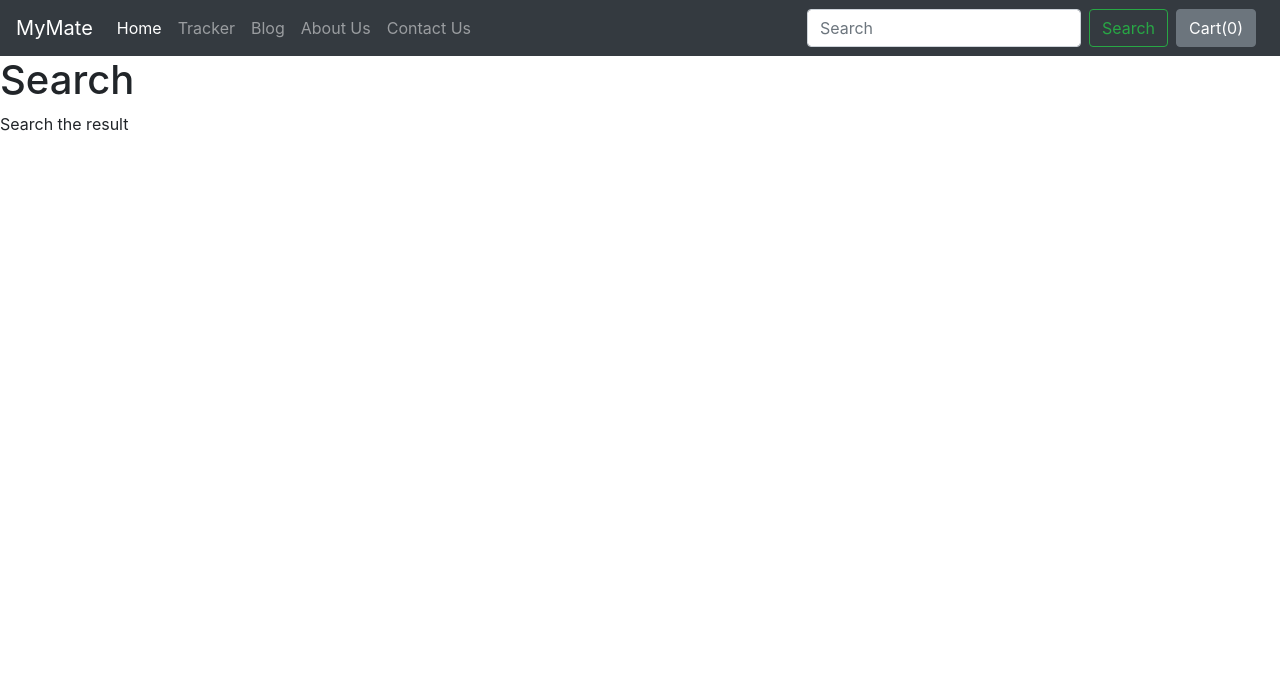
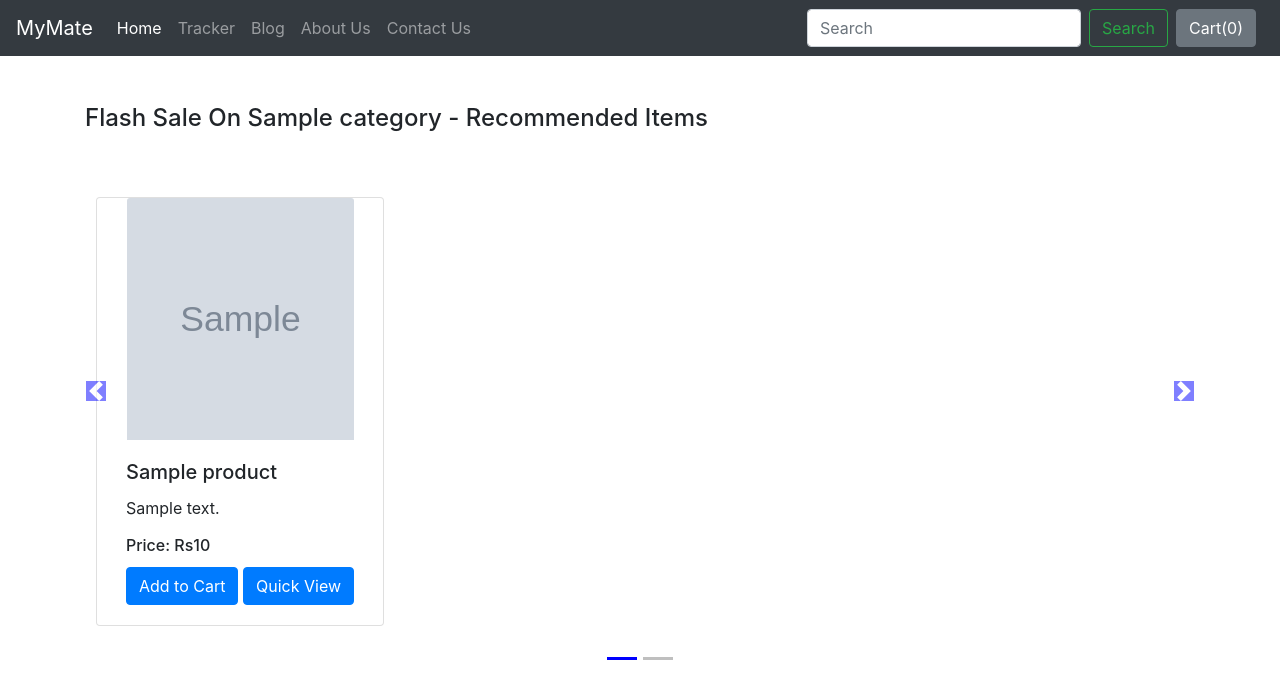
Before and after one commit to adityakashyap5047/django-cwh, a Django app: template second_site/shop/templates/shop/search.html in a window 1280 px wide. Shown: the top 699 px of the page. Run offline with Django 5.2, Linux system fonts and the light colour scheme; the template is opened without the code that fills it: most values are stand-ins (such as "Sample title", 1, 10 or a date in 2020); grey boxes marked "Sample" are stand-in pictures; some libraries are stand-ins or nearby versions.

Commit message:
enhance search functionality with improved query handling and dynamic product display

```diff
--- a/second_site/shop/templates/shop/search.html
+++ b/second_site/shop/templates/shop/search.html
@@ -1,10 +1,107 @@
-{% extends 'shop/basic.html' %}
+{% extends 'shop/basic.html' %} {% block css %}
+<style>
+  .col-md-3 {
+    display: inline-block;
+    margin-left: -4px;
+  }
+  .carousel-indicators .active {
+    background-color: blue;
+  }
+  .col-md-3 img {
+    width: 227px;
+    height: 242px;
+  }
+  body .carousel-indicator li {
+    background-color: blue;
+  }
 
-{% block title %} Search - {% endblock %}
+  .carousel-indicators li{
+    background-color: gray;
+  }
 
-{% block body %}
+  body .carousel-indicators {
+    bottom: -60px;
+  }
+  body .carousel-control-prev-icon,
+  body .carousel-control-next-icon {
+    background-color: blue;
+  }
+  .carousel-control-prev,
+  .carousel-control-next {
+    top: auto;
+    bottom: auto;
+    padding-top: 200px;
+  }
+  body .no-padding {
+    padding-left: 0;
+    padding-right: 0;
+  } Fit Tuber Hindi
+</style>
+{% endblock %} {% block body %} {% load static %}
+<div class="container">
+  <!--Slideshow starts here -->
+  {% for product, range, nSlides in allProds %}
 
-    <h1>Search</h1>
-    <p>Search the result</p>
+  <h4 class="my-5">Flash Sale On {{product.0.category}} - Recommended Items</h4>
+  <div class="row">
+  <div id="demo{{forloop.counter}}" class="col carousel slide my-3" data-ride="carousel">
+    <ul class="carousel-indicators">
+      <li data-target="#demo{{forloop.counter}}" data-slide-to="0" class="active"></li>
+      {% for i in range %}
+      <li data-target="#demo{{forloop.parentloop.counter}}" data-slide-to="{{i}}"></li>
+      {% endfor %}
+    </ul>
+
+    <div class="container carousel-inner no-padding">
+      <div class="carousel-item active">
+        {% for i in product %}
+        <div class="col-xs-3 col-sm-3 col-md-3">
+          <div class="card align-items-center" style="width: 18rem">
+            <img
+              src='/media/{{i.image}}'
+              class="card-img-top"
+              alt="card image"
+            />
+            <div class="card-body">
+              <h5 class="card-title" id="namepr{{i.id}}">{{i.product_name}}</h5>
+              <p class="card-text">{{i.desc|slice:": 53"}}</p>
+              <h6 class="card-title">Price: Rs<span id="pricepr{{i.id}}">{{i.price}}</span></h6>
+              <span id="divpr{{i.id}}" class="divpr">
+                <button id="pr{{i.id}}" class="cart btn btn-primary">Add to Cart</button>
+              </span>
+              <a href="/shop/products/{{i.id}}"><button id="qv{{i.id}}" class="cart btn btn-primary">Quick View</button></a>
+            </div>
+          </div>
+        </div>
+        {% if forloop.counter|divisibleby:4 and forloop.counter > 0 and not forloop.last %}
+      </div>
+      <div class="carousel-item">{% endif %} {% endfor %}</div>
+    </div>
+  </div>
+
+    <!-- left and right controls for the slide -->
+    <a class="carousel-control-prev" href="#demo{{forloop.counter}}" data-slide="prev">
+      <span class="carousel-control-prev-icon"></span>
+    </a>
+    <a class="carousel-control-next" href="#demo{{forloop.counter}}" data-slide="next">
+      <span class="carousel-control-next-icon"></span>
+    </a>
+  </div>
+  {% endfor %}
+
+</div>
+{% endblock %}
+
+{% block js %}
+
+    <script>
+
+        {% if msg|length != 0 %}
+
+            alert('{{msg}}')
+            window.location.href = "/"
+
+        {% endif %}
+    </script>
 
 {% endblock %}
```
Also changed, not shown: second_site/shop/views.py (+10 -7 lines).
